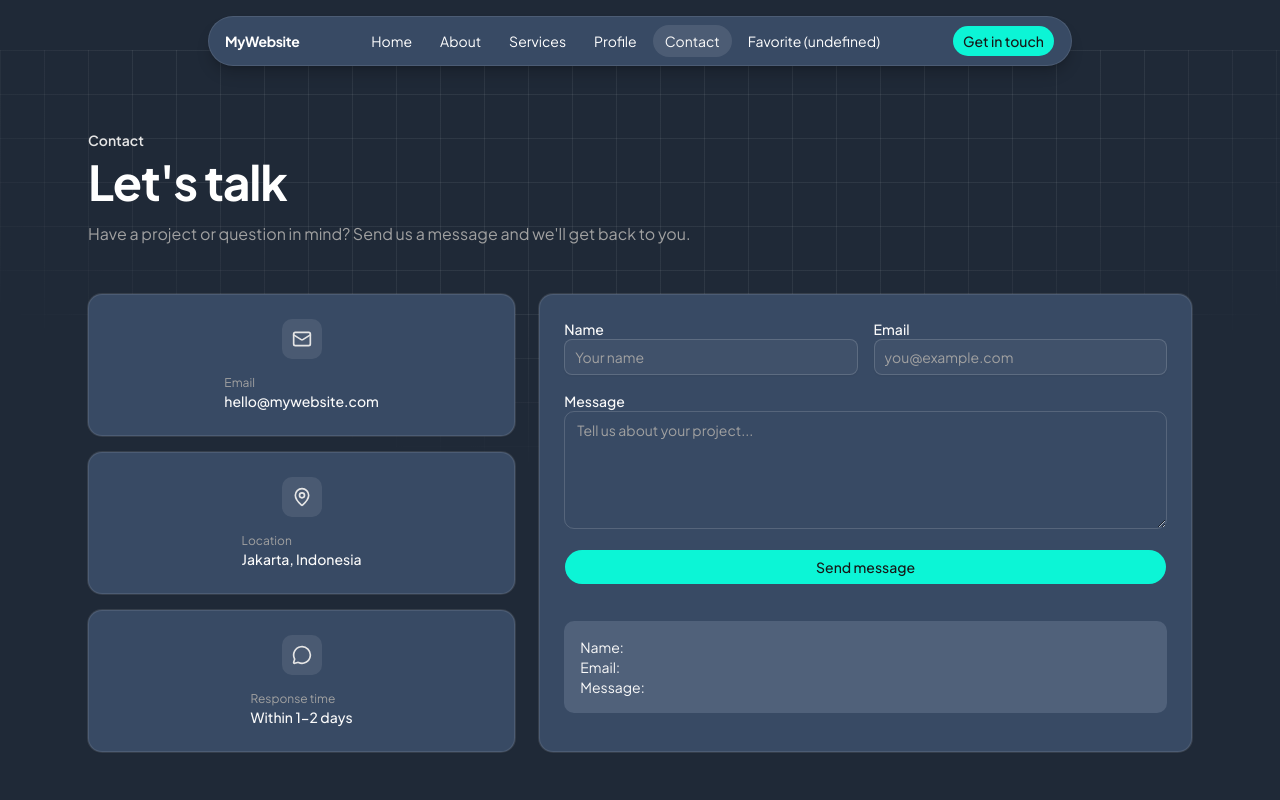
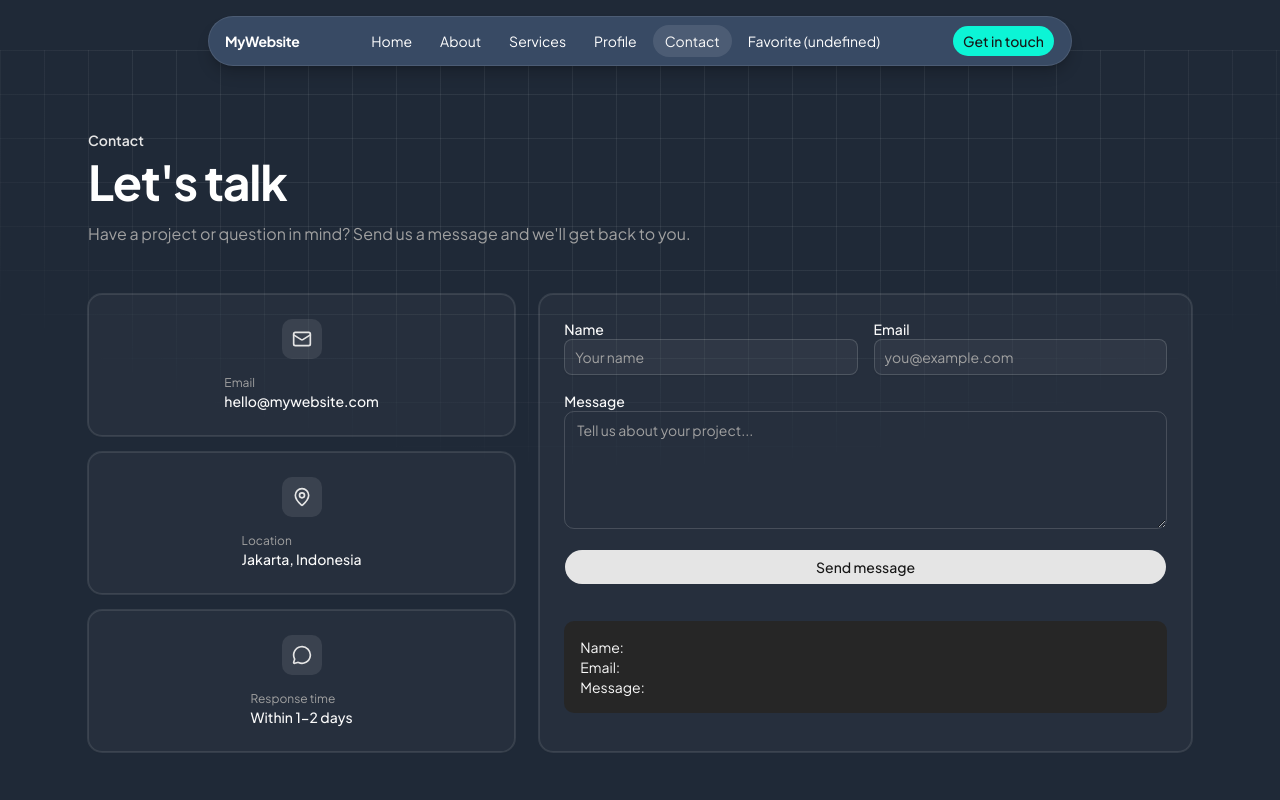
Before and after one commit to Amisahbyte/my-next-app, a Next.js app: page /contact in a window 1280 px wide. Shown: the top 800 px of the page. Built offline with nearby package versions, Linux system fonts and the light colour scheme; no server answers; the database is empty.

Commit message:
perbaiki: fungsi simpan pesan kontak

```diff
--- a/app/contact/actions.js
+++ b/app/contact/actions.js
@@ -1,9 +1,11 @@
 "use server";
 
 import { revalidatePath } from "next/cache"; // ← tambah
-import { supabase } from "@/lib/supabase";
+import { createClient } from "@/lib/supabase/server";
 
 export async function submitContactForm(formData) {
+  const supabase = await createClient();
+
   const name = formData.get("name");
   const email = formData.get("email");
   const message = formData.get("message");
--- a/app/contact/page.js
+++ b/app/contact/page.js
@@ -1,13 +1,11 @@
 "use client";
 
+import { useState } from "react";
 import { Mail, MapPin, MessageCircle } from "lucide-react";
-
-import { useUser } from "@/context/UserContext";
 
 import { Button } from "@/components/ui/button";
 import { Input } from "@/components/ui/input";
 import { Card, CardContent } from "@/components/ui/card";
-
 import { submitContactForm } from "./actions";
 
 const contactInfo = [
@@ -17,16 +15,10 @@ const contactInfo = [
 ];
 
 export default function Contact() {
-  const {
-    name,
-    email,
-    message,
-    submitted,
-    setName,
-    setEmail,
-    setMessage,
-    setSubmitted,
-  } = useUser();
+  const [submitted, setSubmitted] = useState(false);
+  const [name, setName] = useState("");
+  const [email, setEmail] = useState("");
+  const [message, setMessage] = useState("");
 
   async function handleSubmit(event) {
     event.preventDefault();
@@ -45,7 +37,6 @@ async function handleSubmit(event) {
     }
   }
 
-
   return (
     <section className="relative">
       <div className="bg-grid bg-radial-fade absolute inset-0 -z-10" />
@@ -53,11 +44,9 @@ async function handleSubmit(event) {
       <div className="mx-auto max-w-6xl px-6 py-20">
         <div className="max-w-2xl">
           <p className="text-sm font-semibold text-primary">Contact</p>
-
           <h1 className="mt-2 text-4xl font-bold tracking-tight md:text-5xl">
             Let&apos;s talk
           </h1>
-
           <p className="mt-4 text-muted-foreground">
             Have a project or question in mind? Send us a message and
             we&apos;ll get back to you.
@@ -69,35 +58,26 @@ async function handleSubmit(event) {
             {contactInfo.map(({ icon: Icon, label, value }) => (
               <Card
                 key={label}
-                className="border border-white/10 bg-[#384a64]"
+                className="border border-white/10 bg-foreground/[0.03]"
               >
                 <CardContent className="flex items-center gap-4">
                   <div className="flex size-10 shrink-0 items-center justify-center rounded-lg bg-primary/10 text-primary">
                     <Icon className="size-5" />
                   </div>
-
                   <div>
-                    <p className="text-xs text-muted-foreground">
-                      {label}
-                    </p>
-
-                    <p className="text-sm font-medium">
-                      {value}
-                    </p>
+                    <p className="text-xs text-muted-foreground">{label}</p>
+                    <p className="text-sm font-medium">{value}</p>
                   </div>
                 </CardContent>
               </Card>
             ))}
           </div>
 
-          <Card className="border border-white/10 bg-[#384a64] md:col-span-3">
+          <Card className="border border-white/10 bg-foreground/[0.03] md:col-span-3">
             <CardContent>
               {submitted ? (
                 <div className="flex h-full min-h-64 flex-col items-center justify-center text-center">
-                  <p className="text-lg font-semibold">
-                    Message sent
-                  </p>
-
+                  <p className="text-lg font-semibold">Message sent</p>
                   <p className="mt-2 text-sm text-muted-foreground">
                     Thanks for reaching out — we&apos;ll reply soon.
                   </p>
@@ -115,15 +95,12 @@ async function handleSubmit(event) {
                       >
                         Name
                       </label>
-
                       <Input
                         id="name"
                         placeholder="Your name"
                         required
                         value={name}
-                        onChange={(event) =>
-                          setName(event.target.value)
-                        }
+                        onChange={(e) => setName(e.target.value)}
                       />
                     </div>
 
@@ -134,16 +111,14 @@ async function handleSubmit(event) {
                       >
                         Email
                       </label>
-
                       <Input
                         id="email"
                         type="email"
                         placeholder="you@example.com"
                         required
                         value={email}
-                        onChange={(event) =>
-                          setEmail(event.target.value)
-                        }
+                        onChange={(e) => setEmail(e.target.value)}
+
                       />
                     </div>
                   </div>
@@ -155,36 +130,30 @@ async function handleSubmit(event) {
                     >
                       Message
                     </label>
-
                     <textarea
                       id="message"
                       rows={5}
                       required
                       placeholder="Tell us about your project..."
                       value={message}
-                      onChange={(event) =>
-                        setMessage(event.target.value)
-                      }
+                      onChange={(e) => setMessage(e.target.value)}
                       className="w-full rounded-lg border border-input bg-transparent px-3 py-2 text-sm outline-none placeholder:text-muted-foreground focus-visible:border-ring focus-visible:ring-3 focus-visible:ring-ring/50"
                     />
                   </div>
 
                   <Button
                     type="submit"
-                    className="w-full rounded-full bg-[#0cf5d6]"
+                    className="w-full rounded-full"
                   >
                     Send message
                   </Button>
                 </form>
               )}
-
-              {submitted ? null : (
-              <div className="mt-6 rounded-lg bg-[#50617a] p-4">
+              <div className="mt-6 rounded-lg bg-muted p-4">
                 <p>Name: {name}</p>
                 <p>Email: {email}</p>
                 <p>Message: {message}</p>
               </div>
-              )}
             </CardContent>
           </Card>
         </div>
```
Lines whose indentation alone changed are shown as unchanged.
